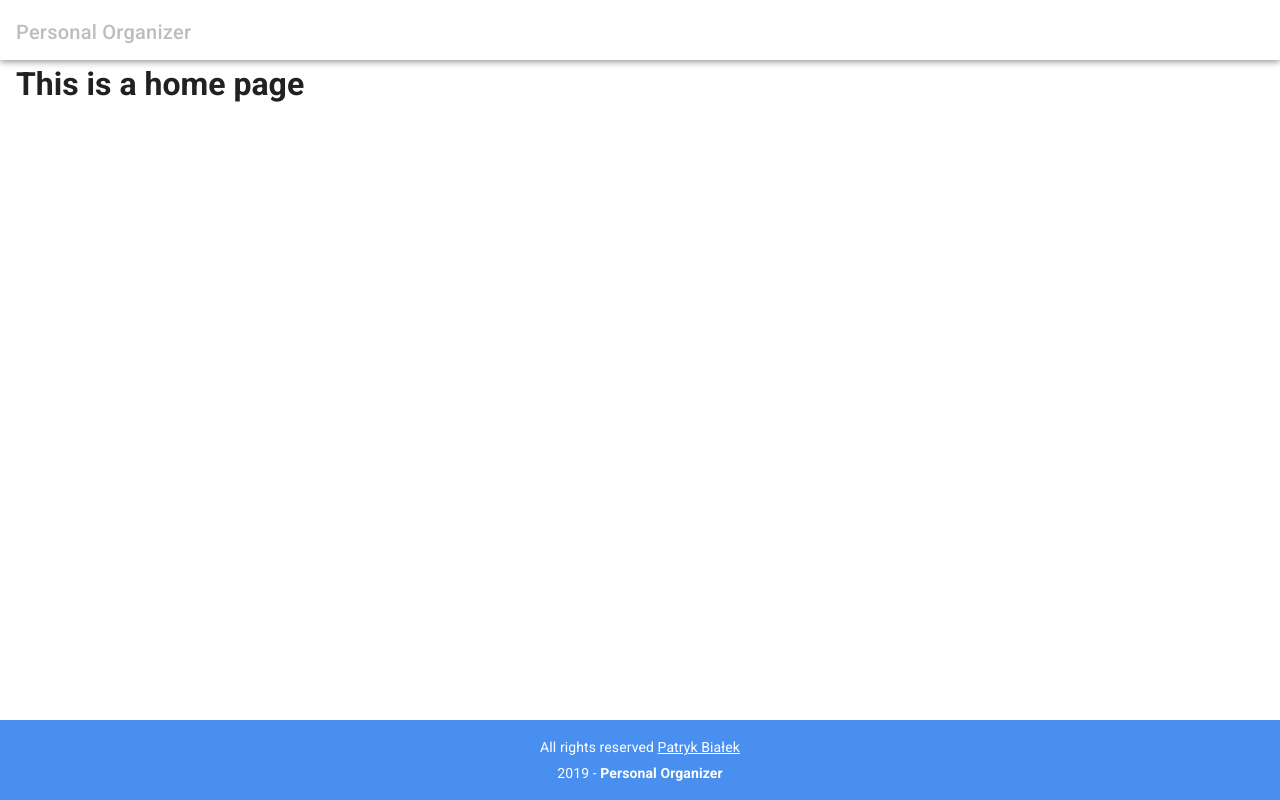
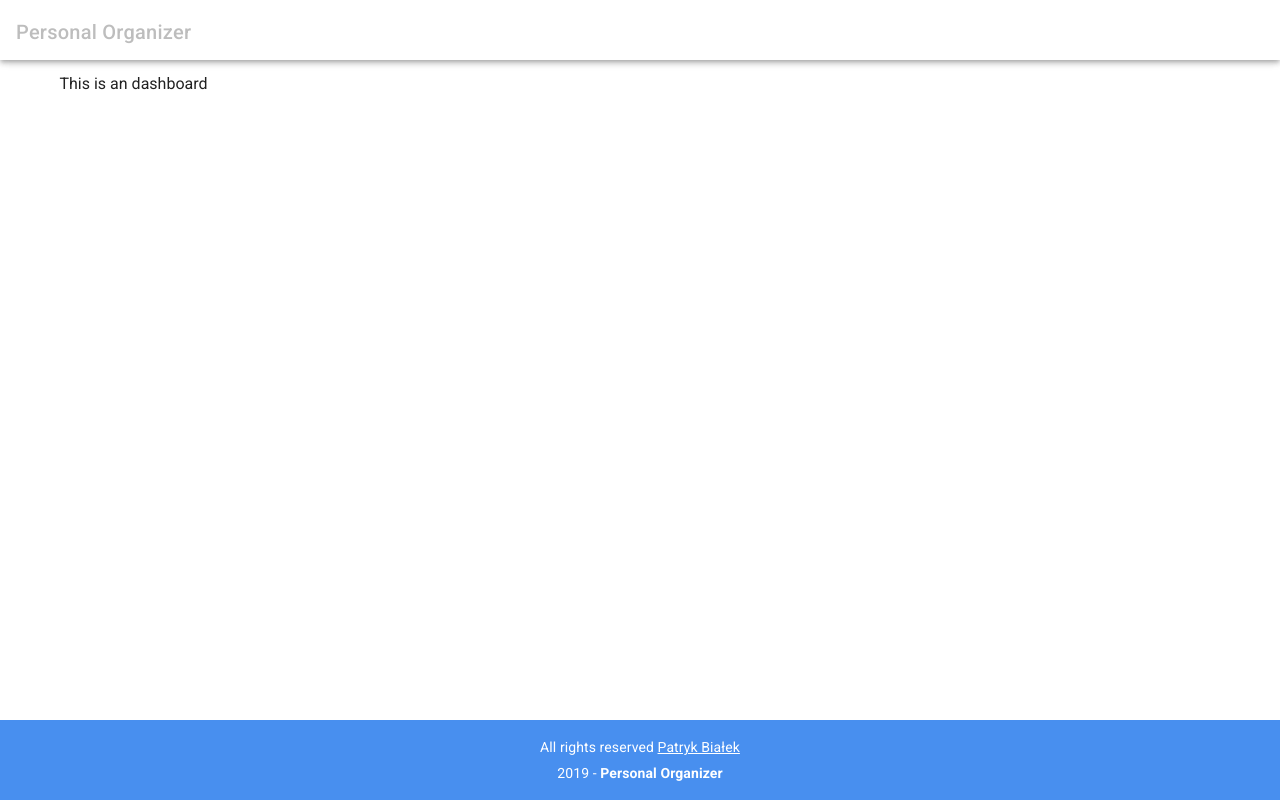
Before and after one commit to PatrickBialek/017_Personal-organizer-vue, a Vue app: page / in a window 1280 px wide. Built offline with nearby package versions, Linux system fonts and the light colour scheme.

Commit message:
Better file orgianzation and push to dashboard after sign in and sign up

```diff
--- a/src/router.js
+++ b/src/router.js
@@ -1,6 +1,6 @@
 import Vue from "vue";
 import Router from "vue-router";
-import Home from "./views/Home.vue";
+import Home from "./views/dashboard/Home.vue";
 import SignIn from "./views/auth/SignIn.vue";
 import SignUp from "./views/auth/SignUp.vue";
 import Reset from "./views/auth/Reset.vue";
--- a/src/views/Home.vue
+++ /dev/null
@@ -1,14 +0,0 @@
-<template>
-  <v-content>
-    <h1>This is a home page</h1>
-  </v-content>
-</template>
-
-<script>
-export default {
-  name: "Home",
-  data() {
-    return {};
-  }
-};
-</script>
--- a/src/views/auth/Reset.vue
+++ b/src/views/auth/Reset.vue
@@ -19,8 +19,8 @@
             :loading="loading"
           >Send reset mail</v-btn>
         </v-form>
-        <p class="error-message red--text mt-4 mx-4" v-if="error">{{ error }}.</p>
-        <p class="success-message green--text mt-4 mx-4" v-if="success">{{ success }}.</p>
+        <p class="error-message red--text mx-4" v-if="error">{{ error }}.</p>
+        <p class="success-message green--text mx-4" v-if="success">{{ success }}.</p>
       </v-card>
     </v-layout>
   </v-container>
--- a/src/views/auth/SignIn.vue
+++ b/src/views/auth/SignIn.vue
@@ -83,6 +83,7 @@ export default {
         })
         .then(user => {
           this.reset();
+          this.$router.push("/");
         })
         .catch(err => {
           this.loading = false;
--- a/src/views/auth/SignUp.vue
+++ b/src/views/auth/SignUp.vue
@@ -112,6 +112,7 @@ export default {
           this.loading = false;
           this.$refs.form.reset();
           this.error = "";
+          this.$router.push("/");
         })
         .catch(err => {
           this.error = err.message;
--- /dev/null
+++ b/src/views/dashboard/Home.vue
@@ -0,0 +1,12 @@
+<template>
+  <v-container>
+    <p>This is an dashboard</p>
+  </v-container>
+</template>
+
+<script>
+export default {};
+</script>
+
+<style scoped lang="scss">
+</style>
```
Also changed, not shown: src/store/modules/user/actions.js (added), src/store/modules/user/getters.js (added), src/store/modules/user/index.js (added), src/store/modules/user/mutations.js (added).
